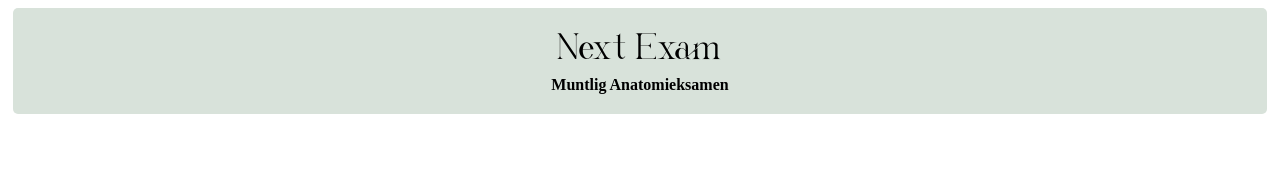
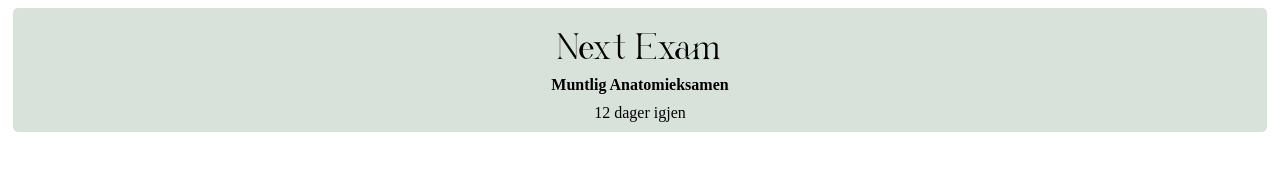
Before and after one commit to AreebaNoor/Uni_nextExam, a plain HTML site: page index.html in a window 1280 px wide. Drawn offline with Linux system fonts and the light colour scheme.

Commit message:
Update index.html

```diff
--- a/index.html
+++ b/index.html
@@ -45,7 +45,7 @@
         let currentdate = new Date();
         let oneday = 24*60*60*1000; // hours*min*sec*millisec
 
-        let daysleftEl = document.getElementById("daysleftP2");
+        let daysleftEl = document.getElementById("daysleftP");
         let examdate = new Date(2025, 10-1, 31); // enter the date of the exam (with -1 in months)
 
         daysleftEl.innerHTML = Math.round(Math.abs((examdate - currentdate)/oneday)) + " dager igjen";
```
